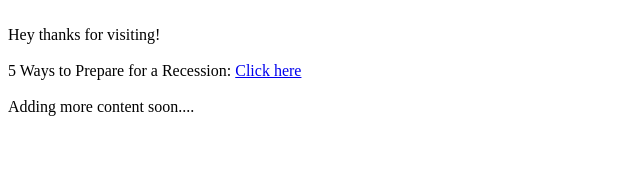
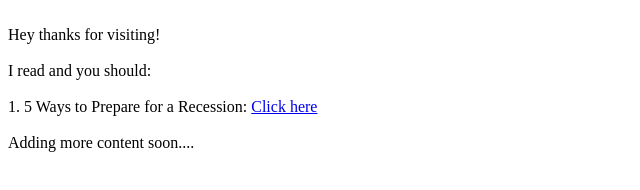
Before and after one commit to devalhoney103/devalhoney103.github.io, a plain HTML site: page index.html in a window 1280 px wide. Shown: the whole page, without its empty margins (0-640 px from the left). Drawn offline with Linux system fonts and the light colour scheme.

Commit message:
Update index.html

```diff
--- a/index.html
+++ b/index.html
@@ -1,3 +1,4 @@
 <BR> Hey thanks for visiting! </BR>
-<BR> 5 Ways to Prepare for a Recession: <a href="https://www.equifax.com/personal/education/personal-finance/five-ways-to-prepare-for-a-recession/"> Click here </a> </BR>
+<BR> I read and you should: </BR>
+<BR> 1. 5 Ways to Prepare for a Recession: <a href="https://www.equifax.com/personal/education/personal-finance/five-ways-to-prepare-for-a-recession/"> Click here </a> </BR>
 <BR> Adding more content soon.... </BR>
```
